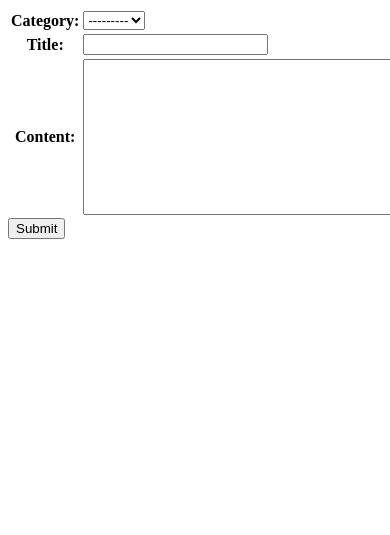
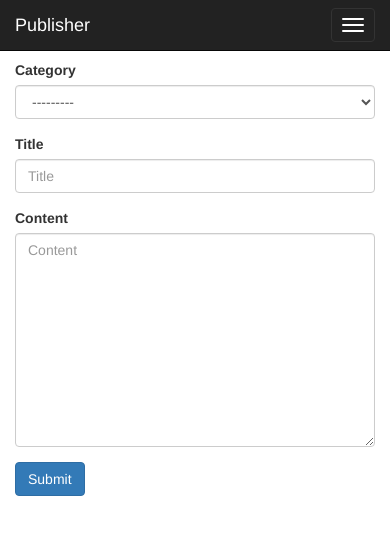
Before and after one commit to yooncobra/programming4th, a Django app: a page that uses publisher/publisher/templates/form.html in a window 390 px wide; the page is wider, and only the part inside the window is pictured. Shown: the top 535 px of that part. Run offline with Django 3.2, Linux system fonts and the light colour scheme; the visitor is signed in with stand-in values (Sample User, id 1); data that the repository does not hold is empty; some libraries are stand-ins or nearby versions.

Commit message:
django-bootstrap3 를 form.html 에 적용

```diff
--- a/publisher/publisher/settings/common.py
+++ b/publisher/publisher/settings/common.py
@@ -38,6 +38,7 @@ INSTALLED_APPS = [
     'django.contrib.sessions',
     'django.contrib.messages',
     'django.contrib.staticfiles',
+    'bootstrap3',
     'accounts',
     'magazine',
 ]
--- a/publisher/publisher/templates/form.html
+++ b/publisher/publisher/templates/form.html
@@ -1,8 +1,16 @@
+{% extends "base.html" %}
+{% load bootstrap3 %}
 
-<form action="" method="post" enctype="multipart/form-data">
-    {% csrf_token %}
-    <table>
-        {{ form.as_table }}
-    </table>
-    <input type="submit" />
-</form>
+{% block content %}
+<div class="container">
+    <div class="row">
+        <div class="col-sm-12">
+            <form action="" method="post" enctype="multipart/form-data">
+                {% csrf_token %}
+                {% bootstrap_form form %}
+                <input type="submit" class="btn btn-primary" />
+            </form>
+        </div>
+    </div>
+</div>
+{% endblock %}
--- a/publisher/reqs/common.txt
+++ b/publisher/reqs/common.txt
@@ -1 +1,2 @@
 django==1.9.1
+django-bootstrap3
```
